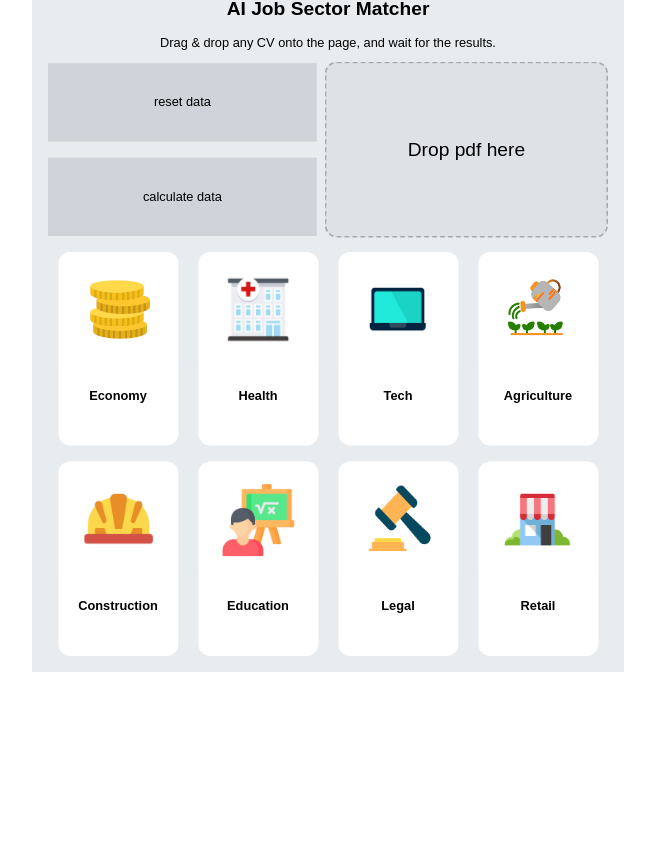
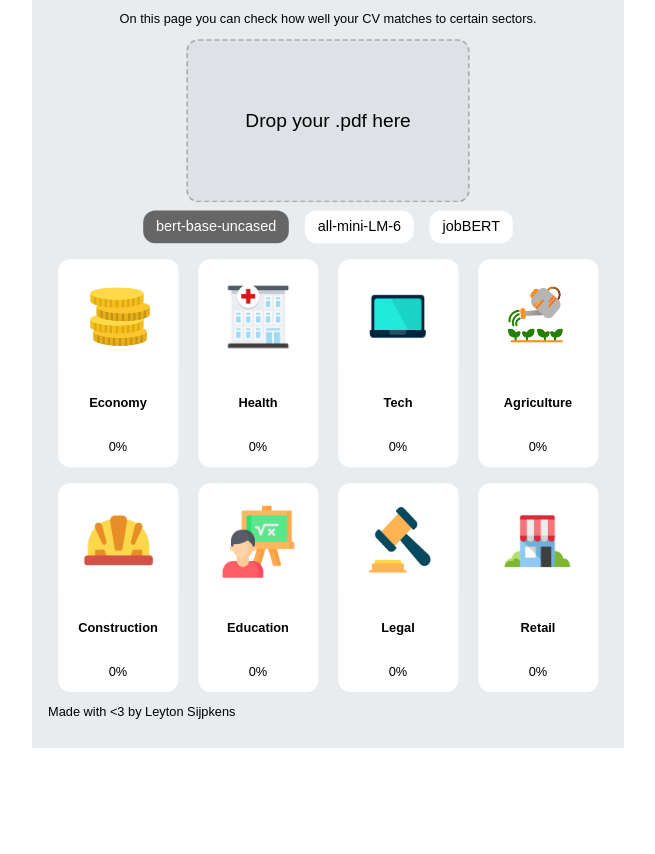
Before and after one commit to bestiesbesties/TextClassification, a website: page app/public/home.html in a window 1280 px wide. Shown: the part 68-922 px from the top of the page, without its empty margins (312-967 px from the left). Drawn offline with Linux system fonts and the light colour scheme; files that its build step writes are made by us from their sources.

Commit message:
some presentation tweaks

```diff
--- a/app/public/home.css
+++ b/app/public/home.css
@@ -23,33 +23,31 @@ body {
     text-align: center;
 }
 
-button {
-    background-color: #ced4da;
-    color : black;
+.model-button {
     border: none;
-    padding: 40px 32px;
-    text-align: center;
-    text-decoration: none;
-    display: inline-block;
-    font-size: 16px;
-    transition-duration: 0.2s;
+    outline: none;
+    padding: 10px 16px;
+    background-color: white;
+    cursor: pointer;
+    font-size: 18px;
+    border-radius: 15px;
 }
 
-button:hover {
-    background-color: black;
+.active, .model-button:hover {
+    background-color: #666;
     color: white;
 }
 
 #dropzone {
     width: 350px;
-    height: 100%;
+    height: 200px;
     border: 2px dashed #aaa;
     border-radius: 15px;
     display: flex;
     justify-content: center;
     align-items: center;
     font-size: 24px;
-    margin: 20px auto;
+    margin: 0px auto;
     background-color: #dee2e6;
 }
 
@@ -60,7 +58,8 @@ button:hover {
 
 .settings {
     display: grid;
-    grid-template-columns: 1fr auto;
+    grid-template-columns: 1fr;
+    grid-template-rows: auto auto;
     gap: 10px;
     align-items: center;
     padding-bottom: 20px;
@@ -68,8 +67,10 @@ button:hover {
 
 .button-container {
     display: flex;
-    flex-direction: column;
+    flex-direction: row;
     gap: 20px;
+    align-items: center;
+    justify-content: center;
 }
 
 .sectors {
--- a/app/public/home.html
+++ b/app/public/home.html
@@ -3,7 +3,7 @@
 <head>
     <meta charset="UTF-8">
     <meta name="viewport" content="width=device-width, initial-scale=1.0">
-    <title>CV Matching</title>
+    <title>AI CV matcher</title>
     <link rel="stylesheet" href="app/public/home.css">
 
 </head>
@@ -11,22 +11,21 @@
 <body>
     <script src="/app/public/scripts/drop.js" defer></script>
 
-
-
     <div class="front">
         <div class = "text-holder">
-            <h6 class="center-text text-1">Test your skills</h6>
-            <h2 class="center-text text-2">AI Job Sector Matcher</h2>
-            <p class="center-text text-3" >Drag & drop any CV onto the page, and wait for the results.</p>
+            <h1 class="center-text">AI CV matcher</h2>
+            <p class="center-text" >On this page you can check how well your CV matches to certain sectors.</p>
         </div>
 
         <div class="settings">
+            <div id="dropzone">Drop your .pdf here</div>
+
             <div class="button-container">
-                <button id="resetButton">reset data</button>
-                <button id="resetButton">calculate data</button>
+                <button class="model-button active">bert-base-uncased</button>
+                <button class="model-button">all-mini-LM-6</button>
+                <button class="model-button">jobBERT</button>
             </div>
 
-            <div id="dropzone">Drop pdf here</div>
         </div>
 
         <div class="sectors">
@@ -35,25 +34,25 @@
                 <div class="sector-type">
                     <img class= "sector-image" src="/app/public/images/economy.png"></img>
                     <h4 class="center-text text-1">Economy</h4>
-                    <p id="economy-value"></p>
+                    <p id="economy-value">0%</p>
                 </div>
 
                 <div class="sector-type">
                     <img class= "sector-image" src="/app/public/images/health.png"></img>
                     <h4 class="center-text text-1">Health</h4>
-                    <p id="health-value"></p>
+                    <p id="health-value">0%</p>
                 </div>
 
                 <div class="sector-type">
                     <img class= "sector-image" src="/app/public/images/tech.png"></img>
                     <h4 class="center-text text-1">Tech</h4>
-                    <p id="tech-value"></p>
+                    <p id="tech-value">0%</p>
                 </div>
 
                 <div class="sector-type">
                     <img class= "sector-image" src="/app/public/images/agriculture.png"></img>
                     <h4 class="center-text text-1">Agriculture</h4>
-                    <p id="agriculture-value"></p>
+                    <p id="agriculture-value">0%</p>
                 </div>
 
             </div>
@@ -62,39 +61,43 @@
                 <div class="sector-type">
                     <img class= "sector-image" src="/app/public/images/construction.png"></img>
                     <h4 class="center-text text-1">Construction</h4>
-                    <p id="construction-value"></p>
+                    <p id="construction-value">0%</p>
                 </div>
 
                 <div class="sector-type">
                     <img class= "sector-image" src="/app/public/images/education.png"></img>
                     <h4 class="center-text text-1">Education</h4>
-                    <p id="education-value"></p>
+                    <p id="education-value">0%</p>
                 </div>
 
                 <div class="sector-type">
                     <img class= "sector-image" src="/app/public/images/legal.png"></img>
                     <h4 class="center-text text-1">Legal</h4>
-                    <p id="legal-value"></p>
+                    <p id="legal-value">0%</p>
                 </div>
 
                 <div class="sector-type">
                     <img class= "sector-image" src="/app/public/images/retail.png"></img>
                     <h4 class="center-text text-1">Retail</h4>
-                    <p id="retail-value"></p>
+                    <p id="retail-value">0%</p>
                 </div>
-
             </div>
-
         </div>
-
-
+        <p>Made with <3 by Leyton Sijpkens</p>
     </div>
 
     <script>
-        document.getElementById("resetButton").addEventListener("click", async () => {
-            const response = await fetch("/reset-db", {method:"POST"});
-            console.log(response)
-        })
+        var buttons = document.getElementsByClassName("model-button");
+        for (var i = 0; i < buttons.length; i++) {
+            buttons[i].addEventListener("click", function() {
+                // Verwijder 'active' van alle knoppen
+                for (var j = 0; j < buttons.length; j++) {
+                    buttons[j].classList.remove("active");
+                }
+                // Voeg 'active' toe aan de aangeklikte knop
+                this.classList.add("active");
+            });
+        }
     </script>
 
 </body>
--- a/resources/resources.txt
+++ b/resources/resources.txt
@@ -1,3 +1,4 @@
 https://www.onderwijsinspectie.nl/onderwijssectoren/hoger-onderwijs/sectoren
 https://www.youtube.com/watch?v=e9U0QAFbfLI&ab_channel=StatQuestwithJoshStarmer
 https://coolors.co/palette/f8f9fa-e9ecef-dee2e6-ced4da-adb5bd-6c757d-495057-343a40-212529
+https://www.w3schools.com/howto/tryit.asp?filename=tryhow_js_active_element
```
Also changed, not shown: 1 other file.
